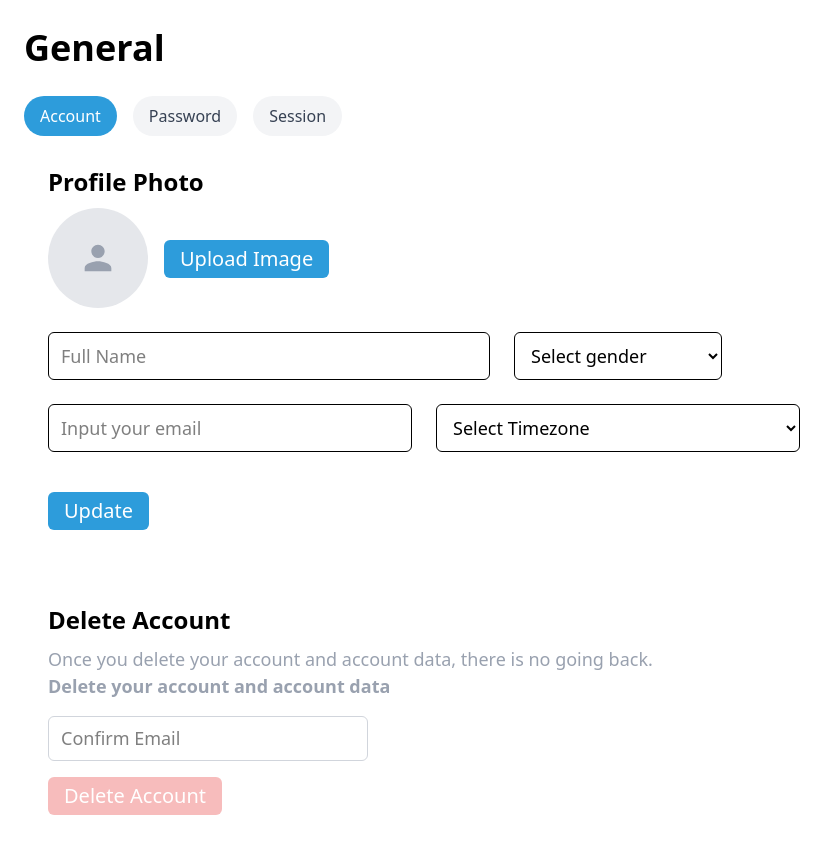
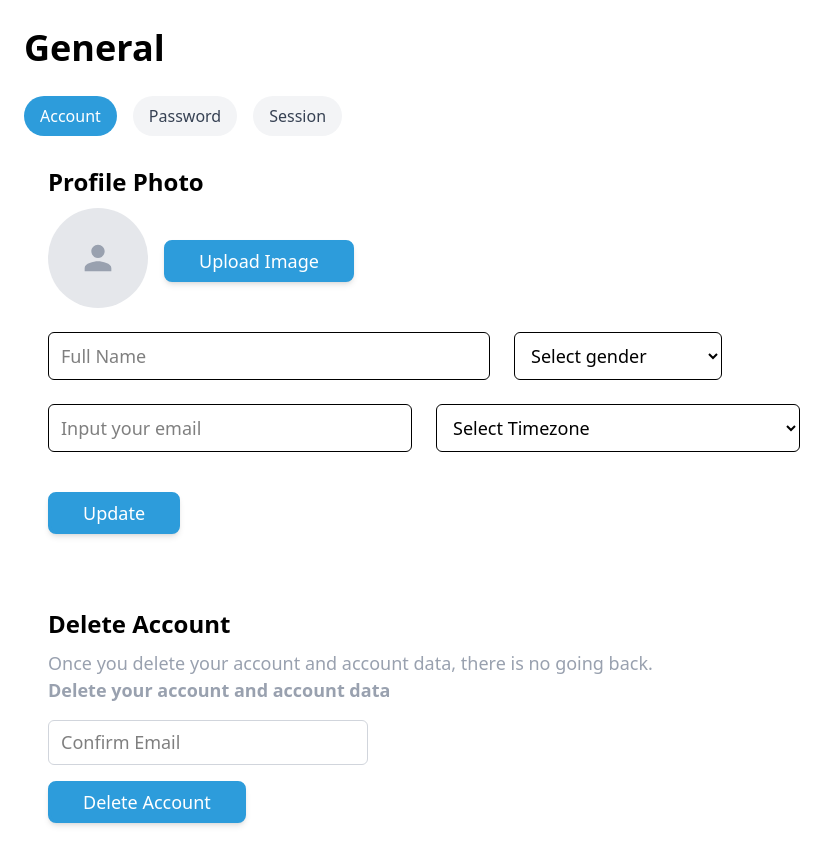
Before and after one commit to MrNobodyCam/SmartSched, a React (Vite) app in the folder frontend/: page /setting/account in a window 1280 px wide. Shown: the top 864 px of the page, without its empty margins (0-839 px from the left). Built offline with nearby package versions, Linux system fonts and the light colour scheme.

Commit message:
fix button primary

```diff
--- a/frontend/src/components/PrimaryBtn.tsx
+++ b/frontend/src/components/PrimaryBtn.tsx
@@ -1,28 +1,44 @@
-import React, { CSSProperties } from "react";
+import React from "react";
 
-interface PrimaryBtnProps {
-  children: React.ReactNode;
+interface Props {
+  children: string;
+  color?: string;
+  background?: string;
+  extraContent?: React.ReactNode;
+  extraContent_Right?: React.ReactNode;
   onClick?: () => void;
+  px?: string;
   py?: string;
   type?: "button" | "submit" | "reset";
-  style?: CSSProperties;
 }
 
-const PrimaryBtn: React.FC<PrimaryBtnProps> = ({
+const PrimaryBtn = ({
   children,
+  color,
+  background,
+  extraContent,
+  extraContent_Right,
   onClick,
-  py = "py-2",
-  type = "submit",
-  style,
-}) => {
+  type = "button",
+  px = "px-4 md:px-6 lg:px-8",
+  py = "py-2 md:py-3 lg:py-3",
+}: Props) => {
   return (
     <button
       type={type}
+      className={`flex items-center font-medium text-sm md:text-base lg:text-lg ${py} ${px} rounded-lg shadow-md transition ease-out duration-300 cursor-pointer border-3 hover:opacity-50 hover:shadow-lg`}
+      style={
+        {
+          color: color || "#ffffff",
+          backgroundColor: background || "#2D9CDB",
+          borderColor: background || "#2D9CDB",
+        } as React.CSSProperties
+      }
       onClick={onClick}
-      style={style}
-      className={`${py} px-4 bg-[#2D9CDB] text-white rounded-md text-[16px] md:text-[18px] lg:text-[20px]`}
     >
+      {extraContent && <span className="mr-2">{extraContent}</span>}
       {children}
+      {extraContent_Right && <span className="ml-2">{extraContent_Right}</span>}
     </button>
   );
 };
```
